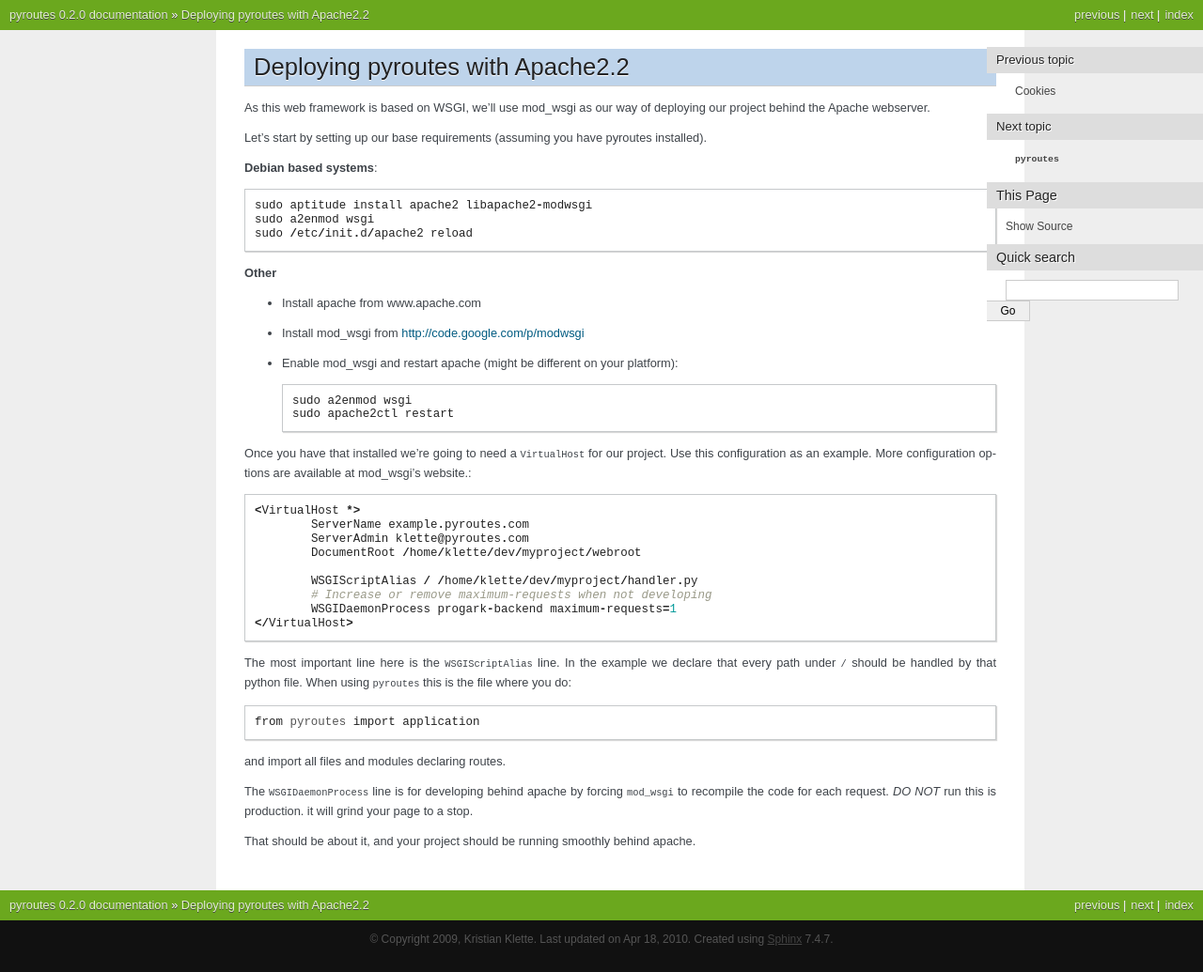
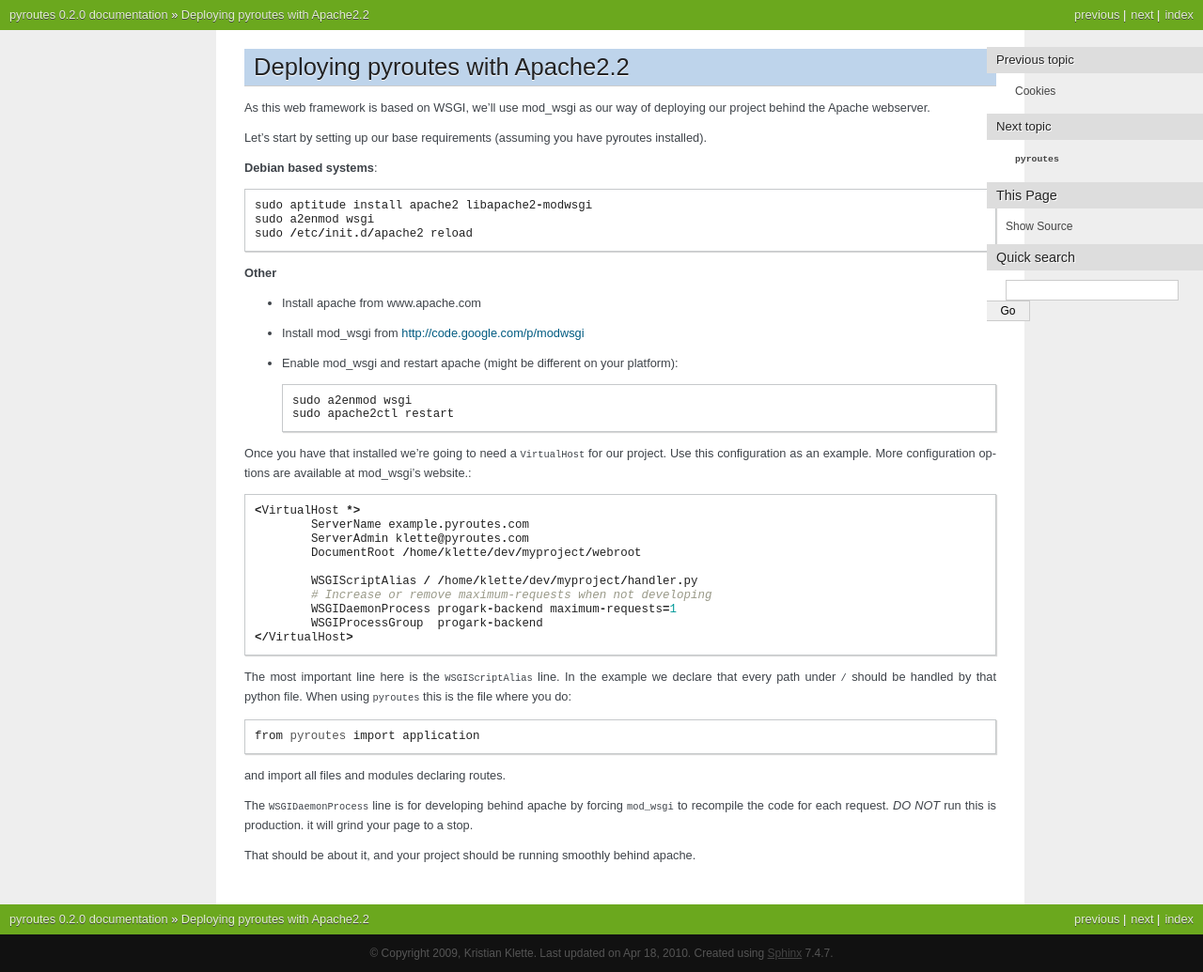
Before and after one commit to klette/pyroutes, a Sphinx documentation site: the page built from doc/deployment/apache.rst, in a window 1280 px wide and 1035 px high. Shown: the whole window at 94% size. Built offline with Sphinx 7.4.7, drawn with Linux system fonts in a browser that asks for light colours.

Commit message:
Change in deployment docs so apache can reload the app correctly

```diff
--- a/doc/deployment/apache.rst
+++ b/doc/deployment/apache.rst
@@ -35,6 +35,7 @@ Use this configuration as an example. More configuration options are available a
             WSGIScriptAlias / /home/klette/dev/myproject/handler.py
             # Increase or remove maximum-requests when not developing
             WSGIDaemonProcess progark-backend maximum-requests=1
+            WSGIProcessGroup  progark-backend
     </VirtualHost>
 
 The most important line here is the ``WSGIScriptAlias`` line. In the example we declare that every path under ``/`` should
```
